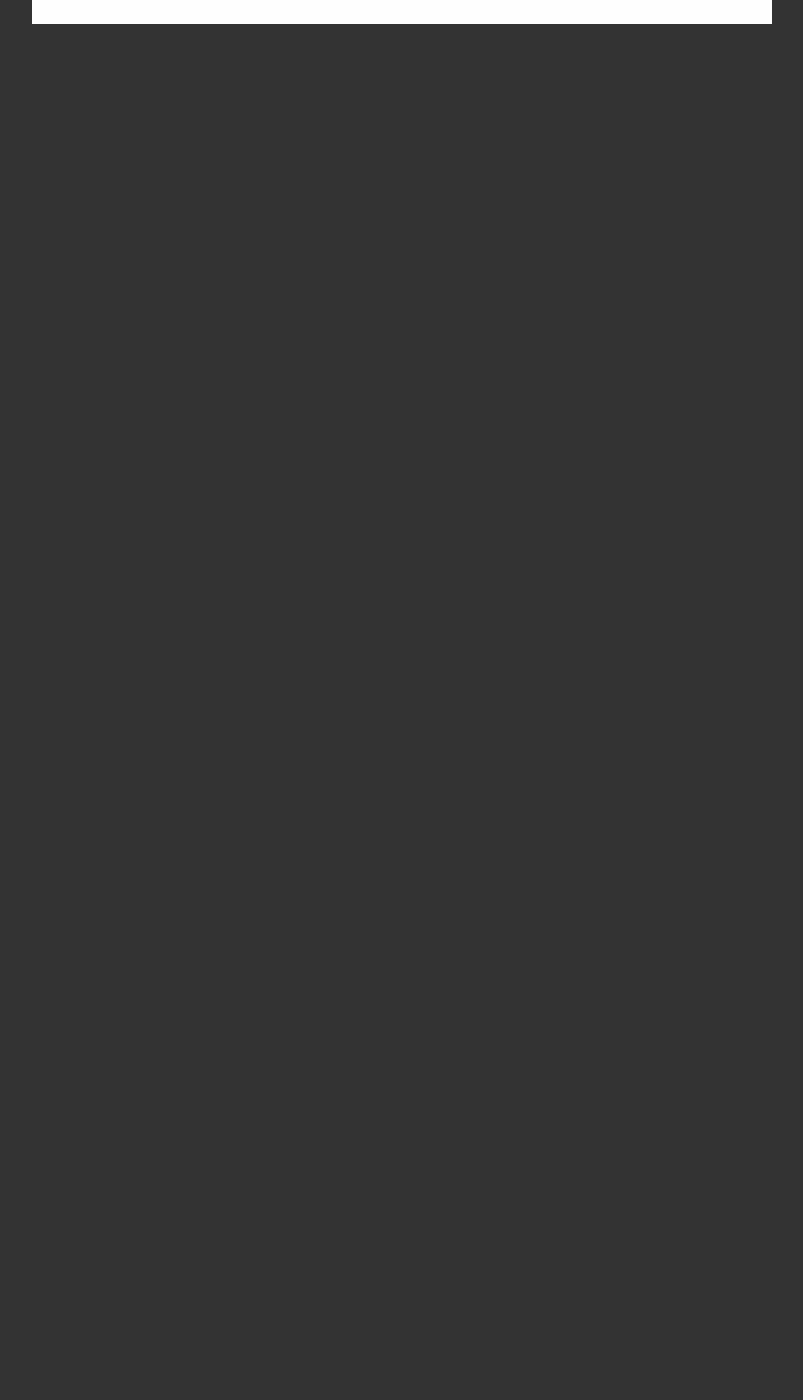
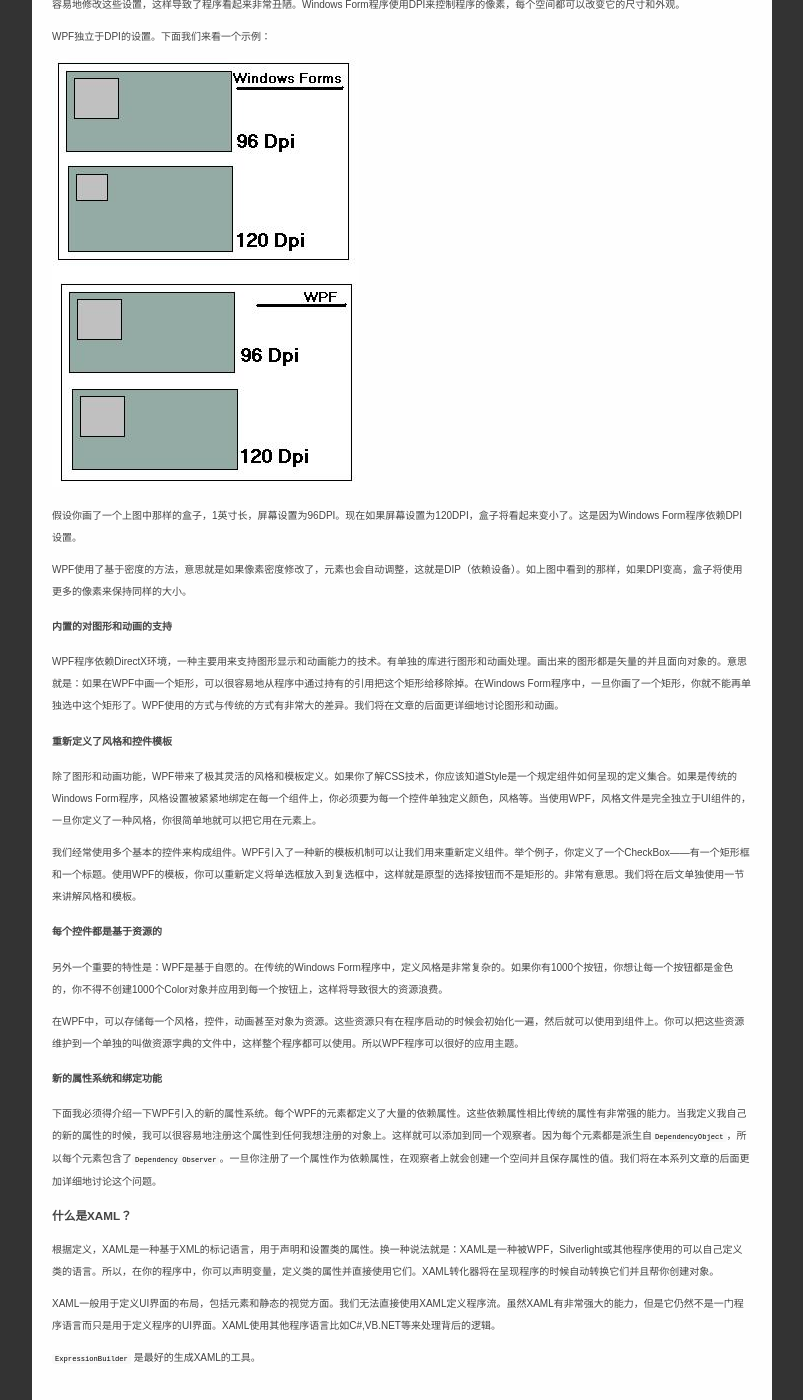
Before and after one commit to osrpt/osrpt.github.com, a Jekyll site: the page built from _posts/2014-04-02-WPF-Tutorial-Beginning.md, in a window 1280 px wide and 1400 px high, scrolled down 1332 px. Shown: the whole window, without its empty margins (238-1041 px from the left). Built offline with Jekyll 4.4.1, drawn with Linux system fonts in a browser that asks for light colours; Markdown is read by kramdown in place of the engine named in the settings; some of the changed text lies outside the part shown.

Commit message:
新增翻译

```diff
--- a/_posts/2014-04-02-WPF-Tutorial-Beginning.md
+++ b/_posts/2014-04-02-WPF-Tutorial-Beginning.md
@@ -34,3 +34,41 @@
 
 ###WPF介绍
 ![wpf](/images/post/wpf1/wpf.jpg)
+就像名字表示的那样，WPF是在.NET Framework 3.0引进的一个新框架，包含了很多可以更快速和方便地编写程序的类库。它使用了Direct3d技术来呈现界面。由于充分利用了机器硬件的优势，所以界面更加平滑。如果只能使用传统的GDI技术，就不能使用如此多的高级图形特性，所以Windows Form经常是效率低下的。另外要说明的是：Windows Form使用了操作系统原生的组件来创建程序，这样极大地限制了用户的自定义能力。WPF组件实际上是画在屏幕上的，所以在有必要的时候可以非常方便地进行自定义。
+
+###WPF特性
+WPF带来了非常多的高级特性，下面我们来看一些：
+
+####设备独立的像素控制（DPI）
+WPF引入了对程序的DPI设置。对一个窗口来说，计算屏幕上的每一英寸能容纳多少像素是非常重要的。这个通常依赖操作系统和硬件支持。任何用户都可以很容易地修改这些设置，这样导致了程序看起来非常丑陋。Windows Form程序使用DPI来控制程序的像素，每个空间都可以改变它的尺寸和外观。
+
+WPF独立于DPI的设置。下面我们来看一个示例：
+
+![WPFDPI](/images/post/wpf1/WPFDPI.JPG)
+
+假设你画了一个上图中那样的盒子，1英寸长，屏幕设置为96DPI。现在如果屏幕设置为120DPI，盒子将看起来变小了。这是因为Windows Form程序依赖DPI设置。
+
+WPF使用了基于密度的方法，意思就是如果像素密度修改了，元素也会自动调整，这就是DIP（依赖设备）。如上图中看到的那样，如果DPI变高，盒子将使用更多的像素来保持同样的大小。
+
+####内置的对图形和动画的支持
+WPF程序依赖DirectX环境，一种主要用来支持图形显示和动画能力的技术。有单独的库进行图形和动画处理。画出来的图形都是矢量的并且面向对象的。意思就是：如果在WPF中画一个矩形，可以很容易地从程序中通过持有的引用把这个矩形给移除掉。在Windows Form程序中，一旦你画了一个矩形，你就不能再单独选中这个矩形了。WPF使用的方式与传统的方式有非常大的差异。我们将在文章的后面更详细地讨论图形和动画。
+
+####重新定义了风格和控件模板
+除了图形和动画功能，WPF带来了极其灵活的风格和模板定义。如果你了解CSS技术，你应该知道Style是一个规定组件如何呈现的定义集合。如果是传统的Windows Form程序，风格设置被紧紧地绑定在每一个组件上，你必须要为每一个控件单独定义颜色，风格等。当使用WPF，风格文件是完全独立于UI组件的，一旦你定义了一种风格，你很简单地就可以把它用在元素上。
+
+我们经常使用多个基本的控件来构成组件。WPF引入了一种新的模板机制可以让我们用来重新定义组件。举个例子，你定义了一个CheckBox——有一个矩形框和一个标题。使用WPF的模板，你可以重新定义将单选框放入到复选框中，这样就是原型的选择按钮而不是矩形的。非常有意思。我们将在后文单独使用一节来讲解风格和模板。
+
+####每个控件都是基于资源的
+另外一个重要的特性是：WPF是基于自愿的。在传统的Windows Form程序中，定义风格是非常复杂的。如果你有1000个按钮，你想让每一个按钮都是金色的，你不得不创建1000个Color对象并应用到每一个按钮上，这样将导致很大的资源浪费。
+
+在WPF中，可以存储每一个风格，控件，动画甚至对象为资源。这些资源只有在程序启动的时候会初始化一遍，然后就可以使用到组件上。你可以把这些资源维护到一个单独的叫做资源字典的文件中，这样整个程序都可以使用。所以WPF程序可以很好的应用主题。
+
+####新的属性系统和绑定功能
+下面我必须得介绍一下WPF引入的新的属性系统。每个WPF的元素都定义了大量的依赖属性。这些依赖属性相比传统的属性有非常强的能力。当我定义我自己的新的属性的时候，我可以很容易地注册这个属性到任何我想注册的对象上。这样就可以添加到同一个观察者。因为每个元素都是派生自`DependencyObject`，所以每个元素包含了`Dependency Observer`。一旦你注册了一个属性作为依赖属性，在观察者上就会创建一个空间并且保存属性的值。我们将在本系列文章的后面更加详细地讨论这个问题。
+
+###什么是XAML？
+根据定义，XAML是一种基于XML的标记语言，用于声明和设置类的属性。换一种说法就是：XAML是一种被WPF，Silverlight或其他程序使用的可以自己定义类的语言。所以，在你的程序中，你可以声明变量，定义类的属性并直接使用它们。XAML转化器将在呈现程序的时候自动转换它们并且帮你创建对象。
+
+XAML一般用于定义UI界面的布局，包括元素和静态的视觉方面。我们无法直接使用XAML定义程序流。虽然XAML有非常强大的能力，但是它仍然不是一门程序语言而只是用于定义程序的UI界面。XAML使用其他程序语言比如C#,VB.NET等来处理背后的逻辑。
+
+`ExpressionBuilder` 是最好的生成XAML的工具。
```
Also changed, not shown: images/post/wpf1/WPFDPI.JPG (added).
